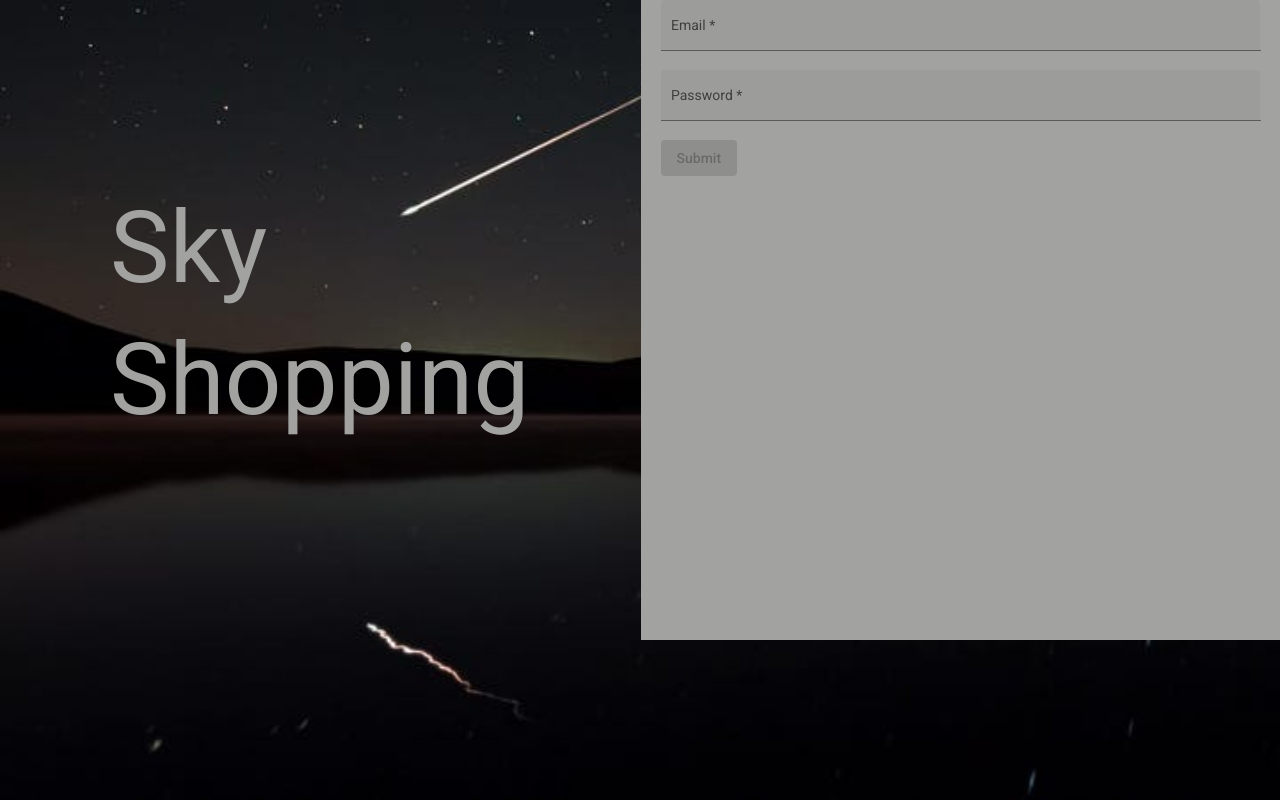
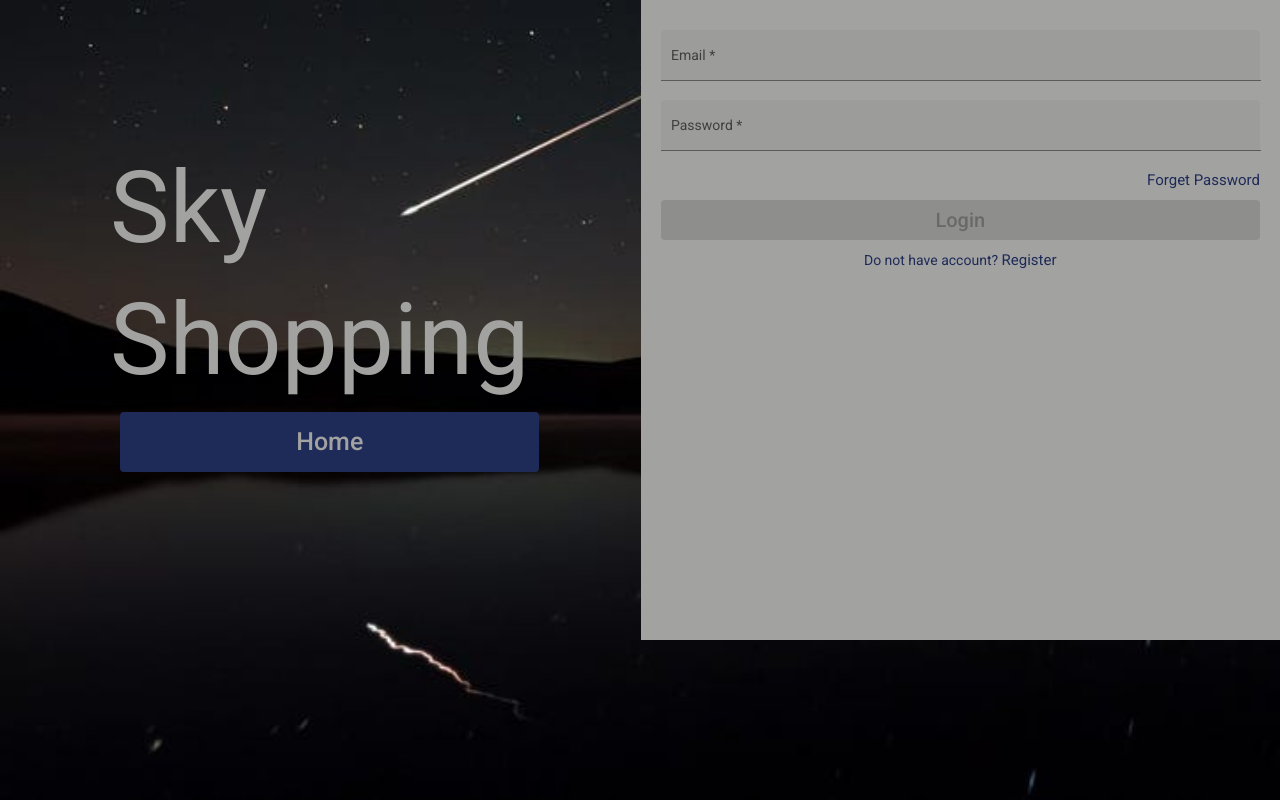
Before and after one commit to VAJ-391999/Training_AWS, an Angular app in the folder sky-shopping/: page / in a window 1280 px wide. Both pictures are taken after a click on the button "Login". Built offline with nearby package versions, Linux system fonts and the light colour scheme.

Commit message:
Code refactoring

```diff
--- a/sky-shopping/src/app/login/login.component.css
+++ b/sky-shopping/src/app/login/login.component.css
@@ -28,3 +28,61 @@ mat-form-field {
 .login-form input {
     width: 100%;
 }
+
+.btn-login {
+    width: 100%;
+    background-color: #1e2b58;
+    height: 40px;
+    font-size: 20px;
+    color: #A2A2A1FF;
+}
+
+.btn-login:hover {
+    color: #1e2b58;
+    background-color: #A2A2A1FF;
+}
+
+.forget-password-link {
+    width: 100%;
+    text-align: right;
+    margin-bottom: 10px;
+}
+
+.forget-password-link a {
+    text-decoration: none;
+    color: #1e2b58;
+    font-size: 15px;
+}
+
+.forget-password-link a:hover, .registration-link p a:hover{
+    color: #fff;
+    transition: 0.3s;
+}
+
+.registration-link {
+    width: 100%;
+    text-align: center;
+    margin: 10px 0 10px 0;
+    justify-content: right;
+    color: #1e2b58;
+}
+
+.registration-link p a {
+    text-decoration: none;
+    color: #1e2b58;
+    font-size: 15px;
+}
+
+.btn-home {
+    height: 60px;
+    width: 100%;
+    font-size: 25px;
+    margin: 10px;
+    transition: 0.3s;
+    background-color: #1e2b58;
+    color: #A2A2A1FF;
+}
+
+.login-form form {
+    padding-top: 30px;
+}
--- a/sky-shopping/src/app/login/login.component.html
+++ b/sky-shopping/src/app/login/login.component.html
@@ -4,6 +4,9 @@
             <div class="login-title">
                 <p>Sky</p><br>
                 <p>Shopping</p>
+                <button class="btn-home" type="button" mat-button (click)="onHome()">
+                    Home
+                  </button>
             </div>
         </mat-grid-tile>
         <mat-grid-tile>
@@ -38,8 +41,16 @@
                         </mat-error>
                     </mat-form-field>
 
-                    <button class="btn-register" mat-raised-button color="primary"
-                        [disabled]="!loginForm.valid">Submit</button>
+                    <div class="forget-password-link">
+                        <a href="">Forget Password</a>
+                    </div>
+
+                    <button class="btn-login" mat-raised-button color="primary"
+                        [disabled]="!loginForm.valid">Login</button>
+
+                    <div class="registration-link">
+                        <p>Do not have account? <a href="/registration">Register</a></p>
+                    </div>
                 </form>
             </div>
         </mat-grid-tile>
--- a/sky-shopping/src/app/login/login.component.ts
+++ b/sky-shopping/src/app/login/login.component.ts
@@ -56,4 +56,8 @@ export class LoginComponent implements OnInit {
         },
       });
   };
+
+  onHome = () => {
+    this.router.navigate(['']);
+  };
 }
--- a/sky-shopping/src/app/registration/registration.component.css
+++ b/sky-shopping/src/app/registration/registration.component.css
@@ -21,6 +21,10 @@
     padding: 20px;
 }
 
+.registration-form form {
+    padding-top: 30px;
+}
+
 mat-form-field {
     width: 100%;
 }
@@ -28,3 +32,26 @@ mat-form-field {
 .registration-form input {
     width: 100%;
 }
+
+.btn-home {
+    height: 60px;
+    width: 100%;
+    font-size: 25px;
+    margin: 10px;
+    transition: 0.3s;
+    background-color: #1e2b58;
+    color: #A2A2A1FF;
+}
+
+.btn-register {
+    width: 100%;
+    background-color: #1e2b58;
+    height: 40px;
+    font-size: 20px;
+    color: #A2A2A1FF;
+}
+
+.btn-register:hover {
+    color: #1e2b58;
+    background-color: #A2A2A1FF;
+}
--- a/sky-shopping/src/app/registration/registration.component.html
+++ b/sky-shopping/src/app/registration/registration.component.html
@@ -4,6 +4,9 @@
             <div class="registration-title">
                 <p>Sky</p><br>
                 <p>Shopping</p>
+                <button class="btn-home" type="button" mat-button (click)="onHome()">
+                    Home
+                  </button>
             </div>
         </mat-grid-tile>
         <mat-grid-tile>
@@ -128,7 +131,7 @@
                     </mat-form-field>
 
                     <button class="btn-register" mat-raised-button color="primary"
-                        [disabled]="!registrationForm.valid">Submit</button>
+                        [disabled]="!registrationForm.valid">Register</button>
                 </form>
             </div>
         </mat-grid-tile>
--- a/sky-shopping/src/app/registration/registration.component.ts
+++ b/sky-shopping/src/app/registration/registration.component.ts
@@ -103,4 +103,8 @@ export class RegistrationComponent implements OnInit {
         }
       });
   };
+
+  onHome = () => {
+    this.router.navigate(['']);
+  };
 }
```
